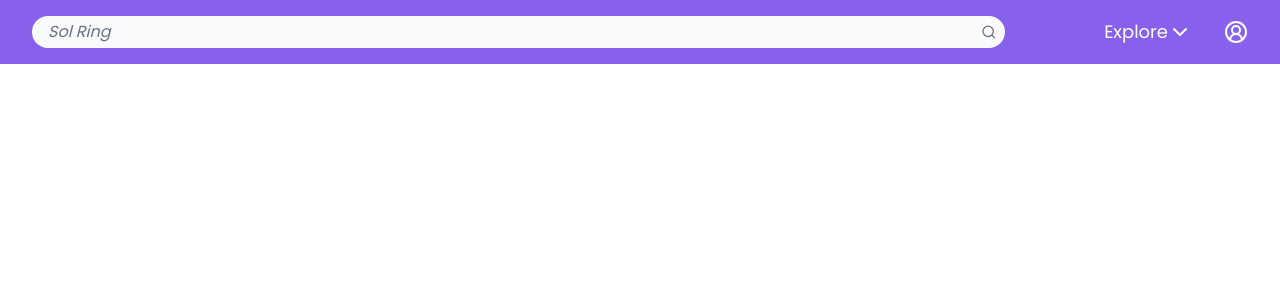
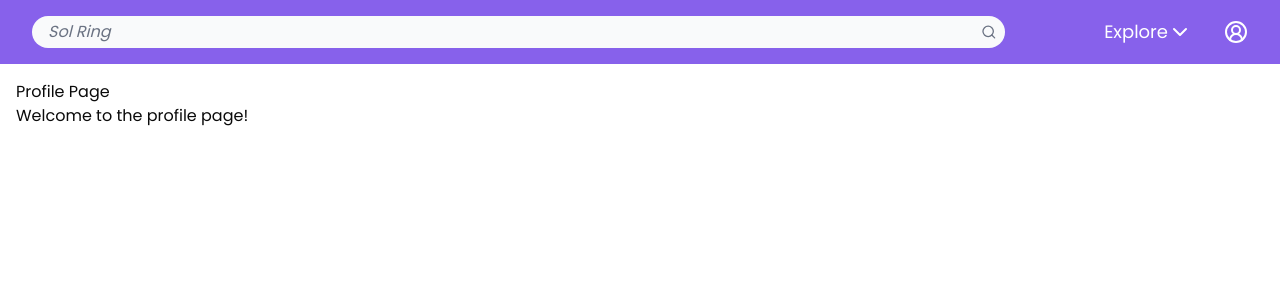
Before and after one commit to jackmounts/the-planeswalker-archive, a Next.js app: page /profile in a window 1280 px wide. Shown: the top 300 px of the page. Built offline with nearby package versions, Linux system fonts and the light colour scheme.

Commit message:
refactor: comment out session validation logic in withAuth HOC

```diff
--- a/src/components/hoc/withAuth.tsx
+++ b/src/components/hoc/withAuth.tsx
@@ -9,14 +9,15 @@ const withAuth = <P extends object>(Component: React.ComponentType<P>) => {
     const router = useRouter();
     const { session } = useProfileStore();
 
-    useEffect(() => {
-      // TODO: Uncomment this when session is implemented
-      // if (!session) {
-      //   router.push("/login");
-      // }
-    }, [session, router]);
+    // TODO: Uncomment this when the session is implemented
+    // useEffect(() => {
+    //   if (!session) {
+    //     router.push("/login");
+    //   }
+    // }, [session, router]);
 
-    return session ? <Component {...props} /> : null;
+    // return session ? <Component {...props} /> : null;
+    return <Component {...props} />;
   };
 };
 
```
